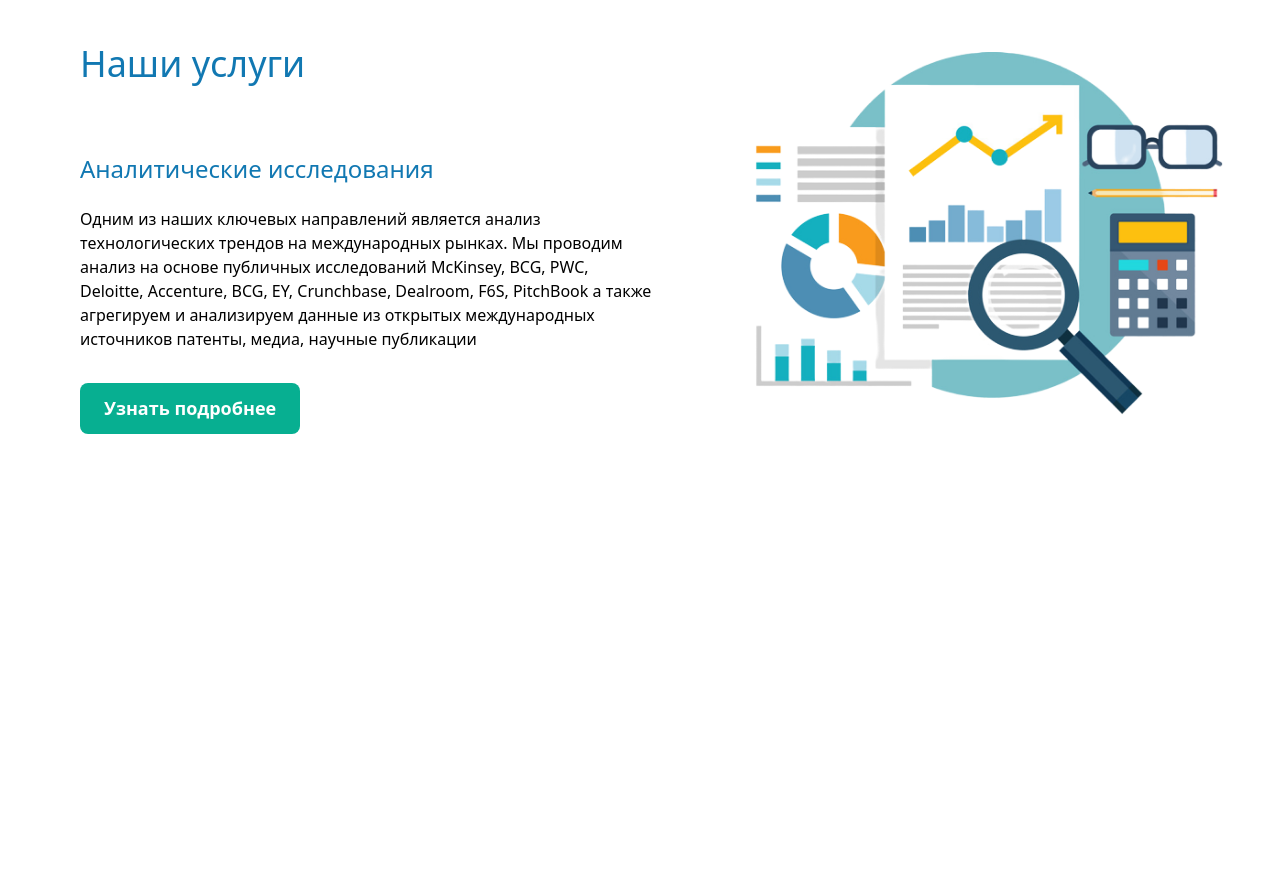
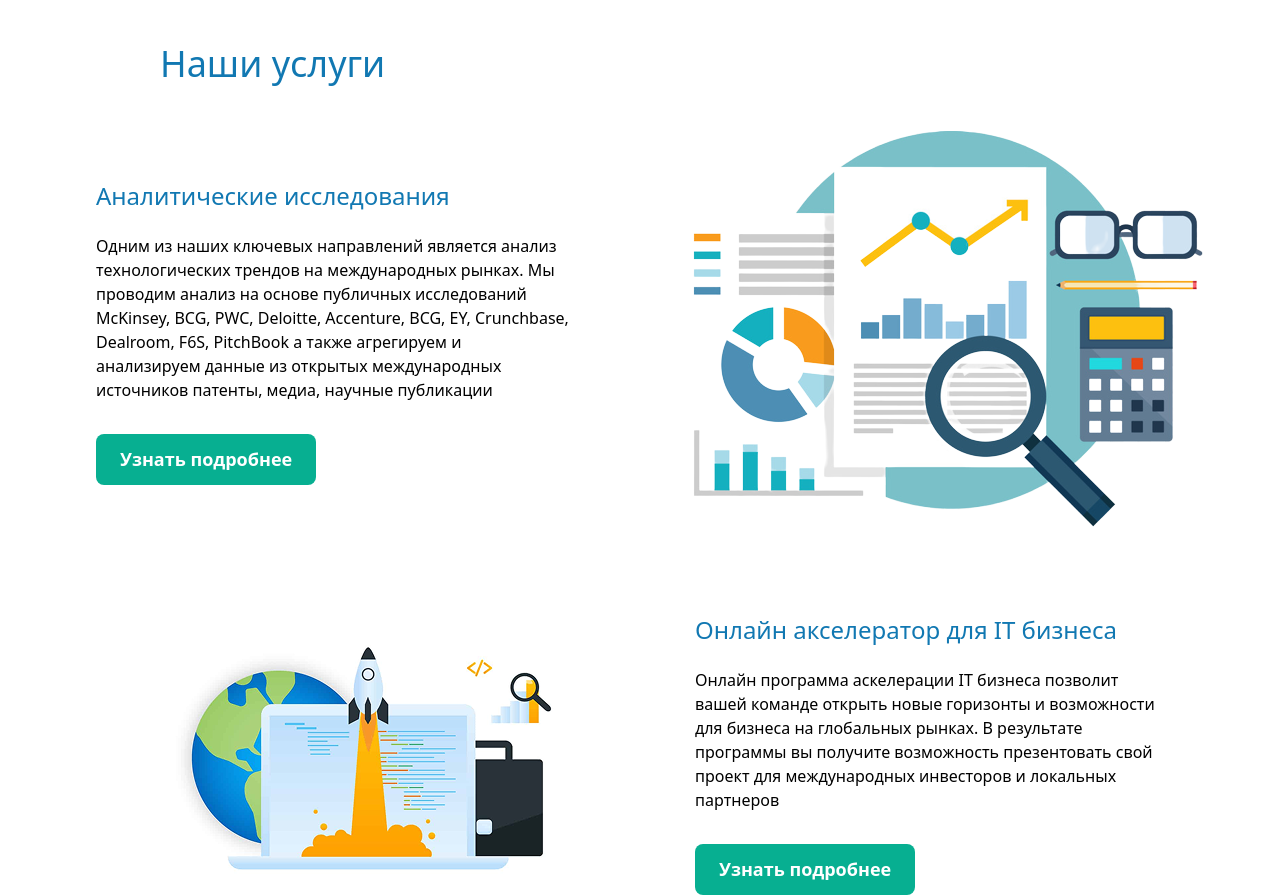
Before and after one commit to qurbonbobokov-ux/Examination, a website: page index.html in a window 1280 px wide. Shown: the part 760-1655 px from the top of the page. Before the commit the page ends 1194 px from the top, so only its background shows below. Drawn offline with Linux system fonts and the light colour scheme.

Commit message:
section3

```diff
--- a/index.html
+++ b/index.html
@@ -47,10 +47,14 @@
         </div>
     </div>
     <div class="mt-20">
-        <div class="lg:flex-row md:flex-col lg:justify-around md:justify-around lg:items-center md:items-center gap-10 px-4 flex flex-col lg:pl-20">
+        <h1
+            class="text-[#1178B2] text-[36px] mb-10 flex items-center justify-center lg:items-start lg:justify-start lg:pl-40">
+            Наши услуги</h1>
+        <div
+            class="lg:flex-row md:flex-col-reverse lg:justify-evenly md:justify-around lg:items-center md:items-center gap-10 px-4 flex flex-col-reverse lg:pl-20">
             <div>
-                <div class="lg:w-[574px] flex flex-col flex-wrap text-wrap lg:items-start md:items-center md:justify-center items-center justify-center gap-5 m-auto text-center lg:text-start">
-                    <h1 class="text-[#1178B2] text-[36px] mb-10">Наши услуги</h1>
+                <div
+                    class="lg:w-[474px] flex flex-col flex-wrap text-wrap lg:items-start md:items-center md:justify-center items-center justify-center gap-5 m-auto text-center lg:text-start">
                     <p class="text-[#1178B2] text-[24px]">Аналитические исследования</p>
                     <p>Одним из наших ключевых направлений является анализ технологических трендов на международных
                         рынках.
@@ -75,6 +79,34 @@
         </div>
 
     </div>
+    <div class="mt-20">
+        <div
+            class=" lg:flex-row-reverse md:flex-col-reverse lg:justify-evenly md:justify-around lg:items-center md:items-center gap-10 px-4 flex flex-col-reverse lg:pl-20">
+            <div>
+                <div
+                    class="lg:w-[474px] flex flex-col flex-wrap text-wrap lg:items-start md:items-center md:justify-center items-center justify-center gap-5 m-auto text-center lg:text-start">
+                    <p class="text-[#1178B2] text-[24px]">Онлайн акселератор для IT бизнеса</p>
+                    <p>Онлайн программа аскелерации IT бизнеса позволит вашей команде открыть новые горизонты и
+                        возможности для бизнеса на
+                        глобальных рынках. В результате программы вы получите возможность презентовать свой проект для
+                        международных инвесторов
+                        и локальных партнеров
+                    </p>
+                </div>
+                <div
+                    class="flex lg:justify-start pt-8 gap-6 lg:items-start md:items-center md:justify-center items-center justify-center">
+                    <button
+                        class="bg-[#07AF91] hover:bg-blue-700 text-white font-semibold py-3 px-6 rounded-lg text-[18px]">Узнать
+                        подробнее</button>
+                </div>
+            </div>
+            <div>
+                <img src="./src/rocket 1.png" alt="">
+            </div>
+        </div>
+
+    </div>
+
 </body>
 
 </html>
```
Also changed, not shown: src/output.css, src/rocket 1.png (added).
